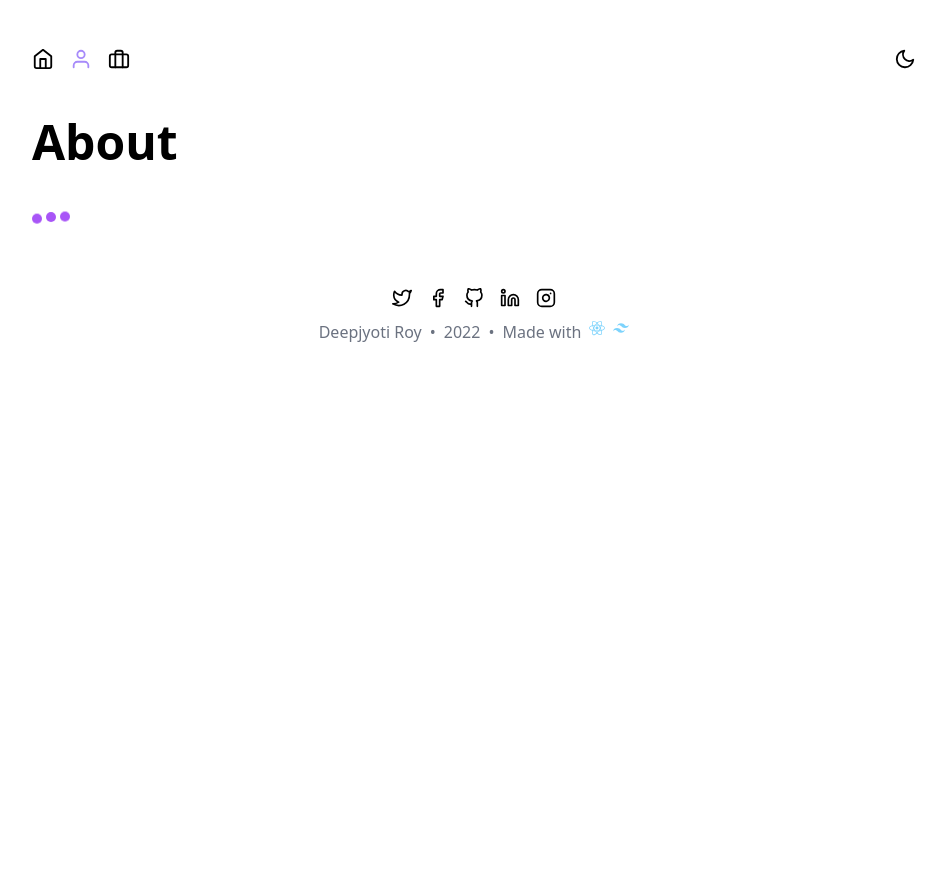
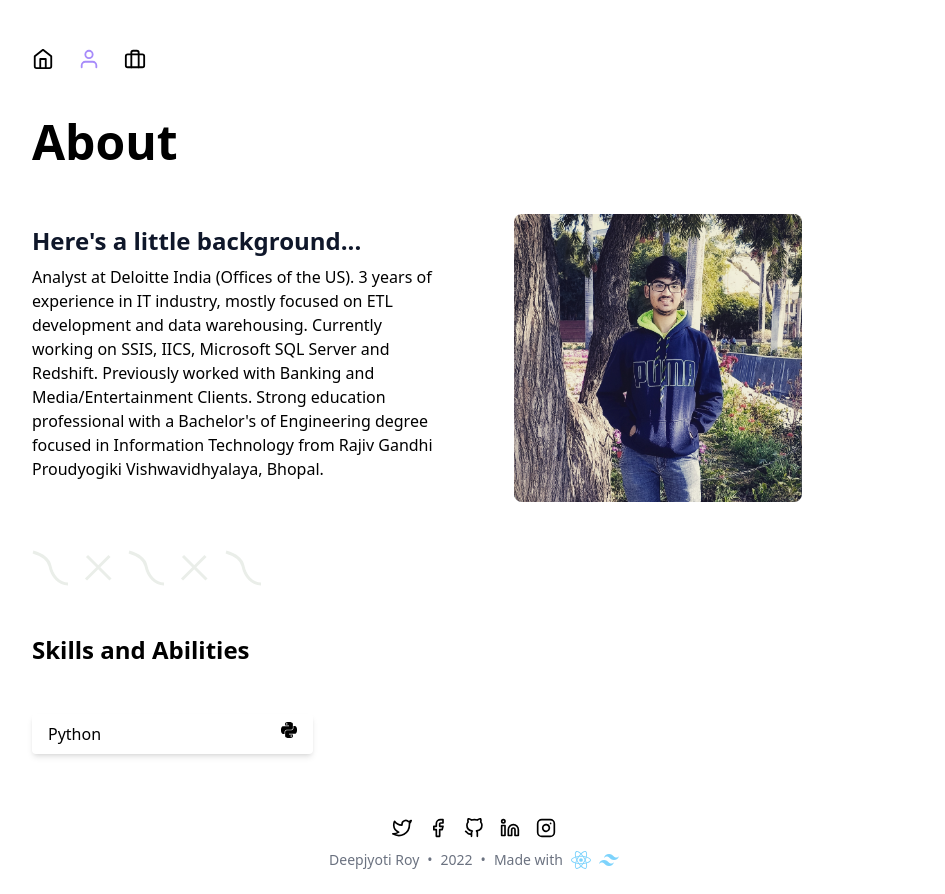
Before and after one commit to deepjyotiroy079/react-port-v4, a React (Create React App) app: page /about in a window 1280 px wide. Shown: the whole page, without its empty margins (166-1111 px from the left). Before the commit the page ends 800 px from the top, so only its background shows below. Built offline with nearby package versions, Linux system fonts and the light colour scheme.

Commit message:
About section in progress

```diff
--- a/src/App.js
+++ b/src/App.js
@@ -16,10 +16,10 @@ import {
   DownloadCloud,
 } from "react-feather";
 import Loader from "./components/Loader/Loader";
-import Navbar from "./components/Navbar/Navbar";
+// import Navbar from "./components/Navbar/Navbar";
 import Separator from "./components/Separator/Separator";
 function App() {
-  const [isNavOpen, setIsNavOpen] = useState(false);
+  // const [isNavOpen, setIsNavOpen] = useState(false);
   // const [darkMode, setDarkMode] = useState(false);
   const [loading, setLoading] = useState(false);
   const size = 24;
@@ -111,12 +111,13 @@ function App() {
           <strong>frontend</strong> and <strong>backend</strong> web
           technologies to create *hobby* projects.
         </p>
-        {/* <!-- Light style tooltip --> */}
         <button
           type="button"
-          class="text-white flex items-center justify-between bg-violet-800 hover:bg-violet-400 focus:ring-4 focus:outline-none focus:ring-blue-300 font-medium rounded-lg text-sm px-5 py-2.5 text-center dark:bg-blue-600 dark:hover:bg-blue-700 dark:focus:ring-blue-800"
+          className="text-white bg-violet-800 hover:bg-violet-400 focus:ring-4 focus:outline-none focus:ring-violet-300 font-medium rounded-lg text-sm px-5 py-2.5 text-center dark:bg-violet-600 dark:hover:bg-violet-700 dark:focus:ring-violet-800"
         >
-          Download Resume <DownloadCloud className="mx-2" size={size} />
+          <a href="#resumelink" className="flex items-center justify-between">
+            Download Resume <DownloadCloud className="mx-2" size={size} />
+          </a>
         </button>
       </div>
       {/* Social Icons */}
@@ -148,15 +149,16 @@ function App() {
               // console.log(project)
               // console.log(project.node.name)
 
-              <div className="rounded overflow-hidden shadow-lg hover:shadow-2xl hover:shadow-violet-400">
+              <div className="rounded overflow-hidden shadow-md hover:shadow-xl hover:shadow-violet-200">
                 <div className="px-6 py-4 space-y-4">
                   <div className="font-bold text-xl mb-2">
                     <a
-                      className="hover:underline hover:text-violet-400"
+                      className="hover:underline hover:text-violet-400 flex items-center justify-between"
                       href={project.node.url}
                       target="_blank"
                     >
                       {project.node.name}
+                      <ExternalLink size={20} />
                     </a>
                   </div>
                   <p className="text-gray-700 text-base">
--- a/src/components/About/About.js
+++ b/src/components/About/About.js
@@ -1,6 +1,8 @@
 import React from "react";
+import { ExternalLink } from "react-feather";
+import { SiPython } from "react-icons/si";
 import Layout from "../layout/Layout";
-import Loader from "../Loader/Loader";
+import Separator from "../Separator/Separator";
 
 const About = () => {
   return (
@@ -8,8 +10,42 @@ const About = () => {
       <h1 className="max-w-md text-4xl font-bold md:text-5xl text-left">
         About
       </h1>
-      <div>
-        <Loader />
+      {/* <div class="max-w-4xl mx-auto grid grid-cols-1 lg:max-w-5xl lg:gap-x-20 lg:grid-cols-2"> */}
+      <div class="max-w-4xl mx-auto grid grid-cols-1 lg:max-w-5xl lg:gap-x-20 lg:grid-cols-2">
+        <div class="relative p-3 col-start-1 row-start-1 flex flex-col-reverse rounded-lg bg-gradient-to-t from-black/75 via-black/0 sm:bg-none sm:row-start-2 sm:p-0 lg:row-start-1">
+          <h1 class="mt-1 text-lg font-semibold text-white sm:text-slate-900 md:text-2xl dark:sm:text-white">
+            Here's a little background...
+          </h1>
+        </div>
+        <div class="grid gap-4 col-start-1 col-end-3 row-start-1 sm:mb-6 sm:grid-cols-4 lg:gap-6 lg:col-start-2 lg:row-end-6 lg:row-span-6 lg:mb-0">
+          <img
+            src="/profile.jpg"
+            alt="profile"
+            class="w-72 h-72 object-cover rounded-lg sm:col-span-2 lg:col-span-full"
+            loading="lazy"
+          />
+        </div>
+        <p class="mt-4 text-md leading-6 col-start-1 sm:col-span-2 lg:mt-2 lg:row-start-2 lg:col-span-1 dark:text-slate-500 font-normal">
+          Analyst at Deloitte India (Offices of the US). 3 years of experience
+          in IT industry, mostly focused on ETL development and data
+          warehousing. Currently working on SSIS, IICS, Microsoft SQL Server and
+          Redshift. Previously worked with Banking and Media/Entertainment
+          Clients. Strong education professional with a Bachelor's of
+          Engineering degree focused in Information Technology from Rajiv Gandhi
+          Proudyogiki Vishwavidhyalaya, Bhopal.
+        </p>
+      </div>
+      <Separator />
+      <h1 class="mt-1 text-lg font-semibold md:text-2xl">
+        Skills and Abilities
+      </h1>
+      <div className="grid grid-cols-1 sm:grid-cols-1 md:grid-cols-3 lg:grid-cols-3 xl:grid-cols-3 gap-5">
+        <div className="flex items-center justify-between rounded overflow-hidden shadow-md hover:shadow-xl hover:shadow-violet-200">
+          <div className="px-4 py-2">Python</div>
+          <div className="px-4 pb-2">
+            <SiPython />
+          </div>
+        </div>
       </div>
     </Layout>
   );
--- a/src/components/Footer/Footer.js
+++ b/src/components/Footer/Footer.js
@@ -37,14 +37,14 @@ const Footer = () => {
           </a>
           {/* </div> */}
         </div>
-        <div className="mb-2 flex space-x-2 text-md font-normal text-gray-500 dark:text-gray-400">
+        <div className="mb-2 flex space-x-2 text-sm font-medium text-gray-500 dark:text-gray-400">
           <div>Deepjyoti Roy</div>
           <div>{` • `}</div>
           <div>{`${new Date().getFullYear()}`}</div>
           <div>{` • `}</div>
           <div>Made with </div>
-          <a href="/"><SiReact className="text-sky-300" size={16}/></a>
-          <a href="/"><SiTailwindcss className="text-sky-300" size={16}/></a>
+          <a href="/"><SiReact className="text-sky-300" size={size}/></a>
+          <a href="/"><SiTailwindcss className="text-sky-300" size={size}/></a>
         </div>
 
       </div>
--- a/src/components/Navbar/Navbar.js
+++ b/src/components/Navbar/Navbar.js
@@ -12,7 +12,7 @@ const Navbar = () => {
   return (
     <nav className="relative container mx-auto">
       <div className="flex items-center justify-between">
-        <div className="flex space-x-4">
+        <div className="flex space-x-6 ">
           {/* <a href="" className="hover:text-violet-400">
             <User size={size} />
           </a> */}
@@ -32,9 +32,9 @@ const Navbar = () => {
             <Mail size={size} />
           </NavLink> */}
         </div>
-        <div>
-          <Moon size={size} className={({ isActive }) => (isActive ? activeLink : normalLink)}/>
-        </div>
+        {/* <div>
+          <Moon size={size} onClick={() => setDarkMode(!darkMode)}/>
+        </div> */}
         {/* Hamburger icon */}
       </div>
     </nav>
--- a/src/components/layout/Layout.js
+++ b/src/components/layout/Layout.js
@@ -5,7 +5,7 @@ import Navbar from "../Navbar/Navbar";
 const Layout = ({ children }) => {
   return (
     <>
-      <section className="m-4">
+      <section className="dark:bg-black m-4">
         <div className="container max-w-[900px] items-center px-2 mx-auto mt-12 space-y-10 md:space-y-12">
           <Navbar />
           { children }
```
Also changed, not shown: public/profile.jpg (added).
